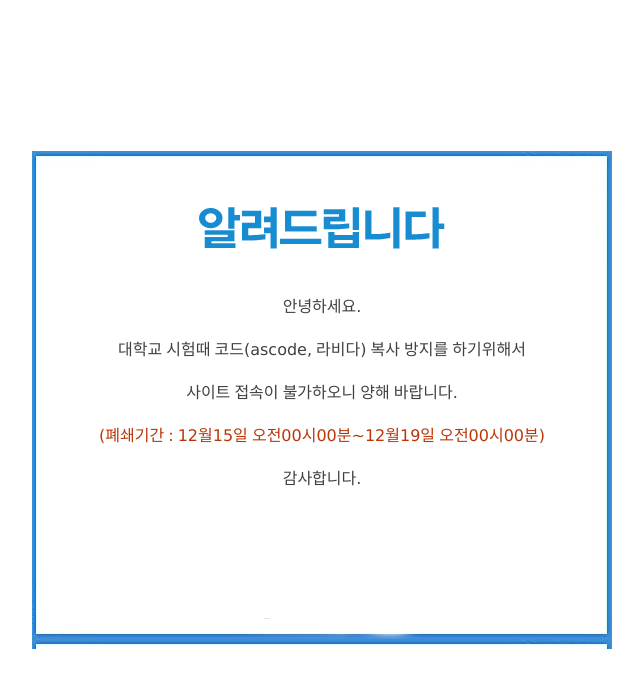
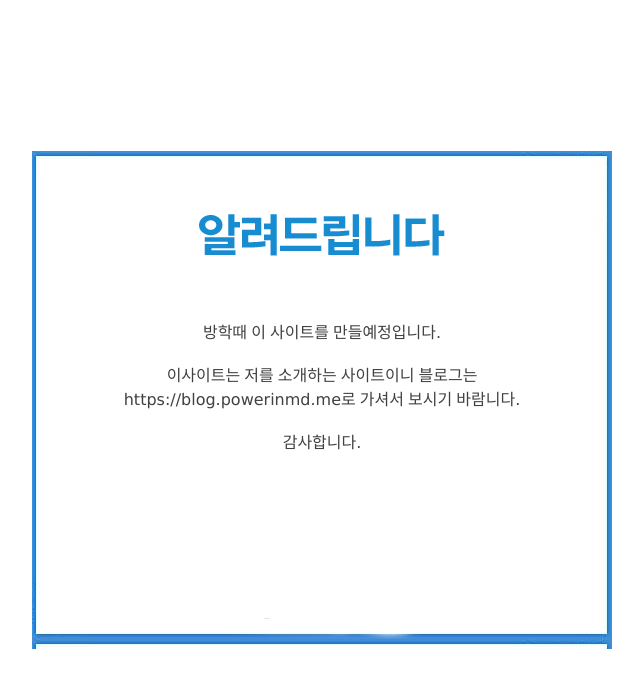
Before and after one commit to INMD1/non, a plain HTML site: page index.html in a window 1280 px wide. Shown: the whole page, without its empty margins (318-961 px from the left). Drawn offline with Linux system fonts and the light colour scheme.

Commit message:
Update index.html

```diff
--- a/index.html
+++ b/index.html
@@ -50,10 +50,9 @@ td {color:#414141; font-family:dotum, verdana;
 			<tr>
 			    <td align="center" valign="top" style=" padding:0 62px;  font-size:16px; word-spacing:-1px;">
 
-				<P>안녕하세요.</P><br>
-				<P>대학교 시험때 코드(ascode, 라비다) 복사 방지를 하기위해서</P><br>
-				<P>사이트 접속이 불가하오니 양해 바랍니다.</P><br>
-				<P style="color:#ba3608">(폐쇄기간 : 12월15일 오전00시00분~12월19일 오전00시00분)</P><br>
+				<P사이트 제작중</P><br>
+				<P>방학때 이 사이트를 만들예정입니다.</P><br>
+				<P>이사이트는 저를 소개하는 사이트이니 블로그는 https://blog.powerinmd.me로 가셔서 보시기 바람니다.</P><br>
 				<P>감사합니다.</P><br>
 				</td>
 			</tr>
```
